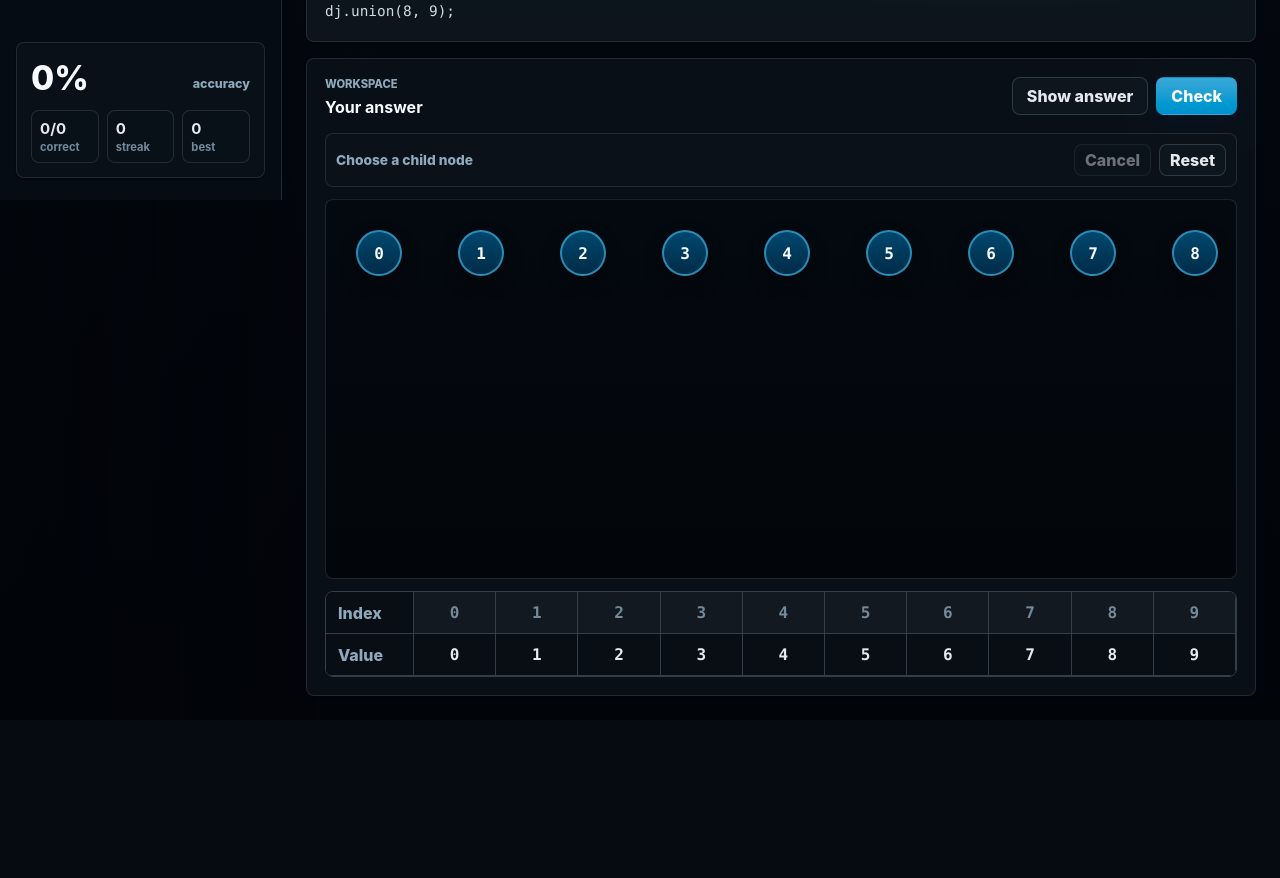
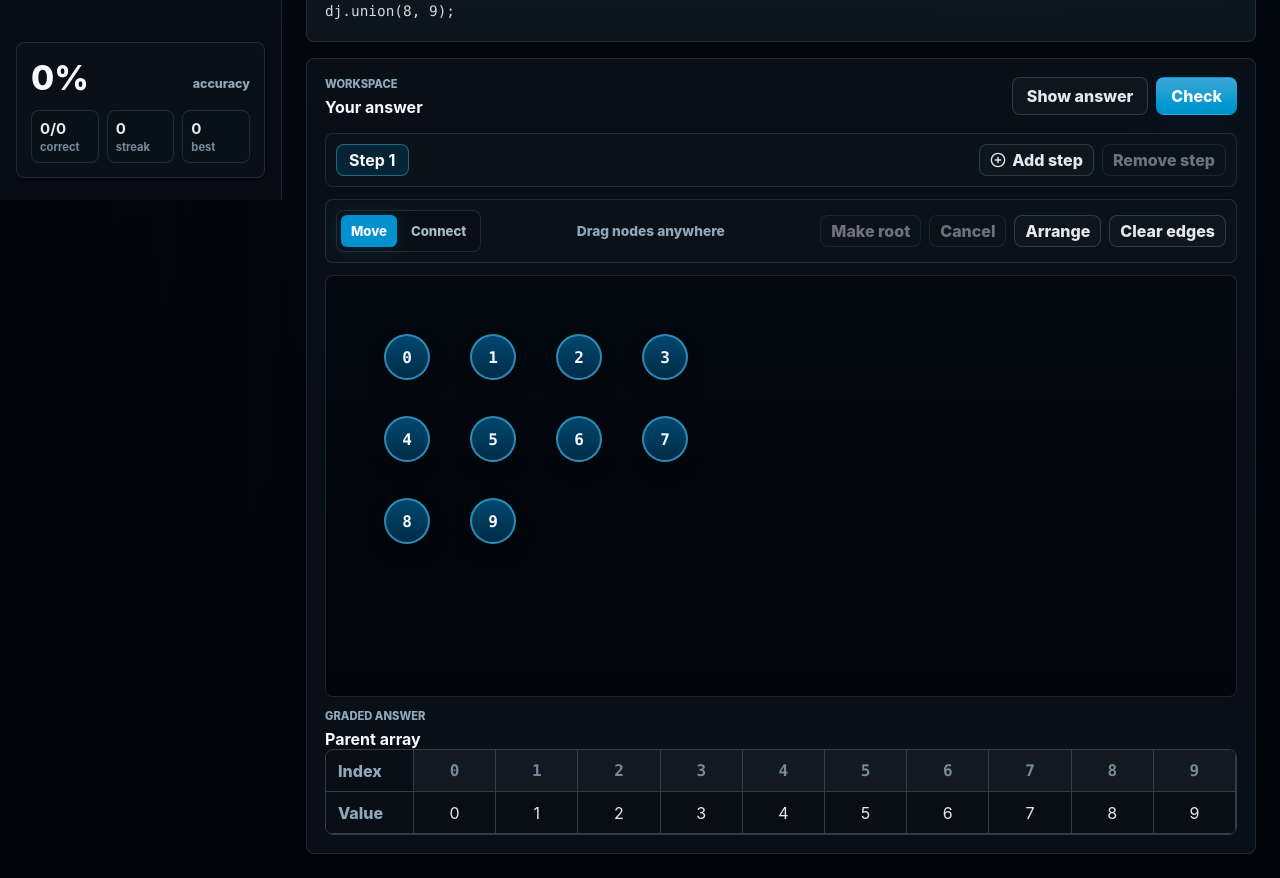
Before and after one commit to StevScripts/disjoint-btree-practice, a React (Vite) app: page / in a window 1280 px wide. Shown: the part 600-1478 px from the top of the page. Before the commit the page ends 1320 px from the top, so only its background shows below. Built offline with nearby package versions, Linux system fonts and the light colour scheme.

Commit message:
Add freeform disjoint set steps

```diff
--- a/src/App.tsx
+++ b/src/App.tsx
@@ -8,8 +8,8 @@ import {
   Trash2,
   XCircle,
 } from "lucide-react";
-import type { DragEvent } from "react";
-import { useEffect, useMemo, useState } from "react";
+import type { DragEvent, PointerEvent } from "react";
+import { useEffect, useMemo, useRef, useState } from "react";
 
 type Topic = "api" | "backtracking" | "sets" | "insert" | "delete" | "rb-insert" | "rb-delete" | "skip" | "analysis";
 type ProblemKind =
@@ -149,6 +149,11 @@ type Stats = {
   correct: number;
   streak: number;
   bestStreak: number;
+};
+
+type DsStep = {
+  parents: number[];
+  positions: DsPosition[];
 };
 
 const TOPICS: { id: Topic; label: string; icon: typeof Network }[] = [
@@ -1576,6 +1581,14 @@ function removeChildFromNode(root: TreeNode, nodeId: string): TreeNode {
   return remove(root) ?? root;
 }
 
+function moveSubtreeToNode(root: TreeNode, nodeId: string, targetId: string, index: number): TreeNode {
+  if (nodeId === root.id || nodeId === targetId) return root;
+  const subtree = findTreeNode(root, nodeId);
+  if (!subtree || findTreeNode(subtree, targetId)) return root;
+  const withoutSubtree = removeChildFromNode(root, nodeId);
+  return insertChildToNode(withoutSubtree, targetId, cloneTree(subtree), index);
+}
+
 function clearChildrenFromNode(root: TreeNode, nodeId: string): TreeNode {
   return updateTreeNode(root, nodeId, (node) => ({
     ...node,
@@ -1679,9 +1692,11 @@ function App() {
     return Number.isFinite(saved) && saved > 0 ? saved : Date.now();
   });
   const [arrayAnswer, setArrayAnswer] = useState<number[]>([]);
+  const [dsSteps, setDsSteps] = useState<DsStep[]>([]);
   const [quizAnswers, setQuizAnswers] = useState<Record<string, string>>({});
   const [treeSteps, setTreeSteps] = useState<TreeNode[]>([]);
   const [rbSteps, setRbSteps] = useState<RBNode[]>([]);
+  const [currentDsStep, setCurrentDsStep] = useState(0);
   const [currentStep, setCurrentStep] = useState(0);
   const [currentRBStep, setCurrentRBStep] = useState(0);
   const [result, setResult] = useState<"idle" | "correct" | "wrong">("idle");
@@ -1709,31 +1724,40 @@ function App() {
     setResult("idle");
     setShowAnswer(false);
     if (problem.answerType === "array") {
-      setArrayAnswer(range(problem.expectedArray?.length ?? 0));
+      const initialParents = range(problem.expectedArray?.length ?? 0);
+      setArrayAnswer(initialParents);
+      setDsSteps([{ parents: initialParents, positions: initialDsPositions(initialParents.length) }]);
       setQuizAnswers({});
       setTreeSteps([]);
       setRbSteps([]);
+      setCurrentDsStep(0);
       setCurrentStep(0);
       setCurrentRBStep(0);
     } else if (problem.answerType === "tree") {
       setArrayAnswer([]);
+      setDsSteps([]);
       setQuizAnswers({});
       setTreeSteps(problem.initialTree ? [cloneTree(problem.initialTree)] : []);
       setRbSteps([]);
+      setCurrentDsStep(0);
       setCurrentStep(0);
       setCurrentRBStep(0);
     } else if (problem.answerType === "rb") {
       setArrayAnswer([]);
+      setDsSteps([]);
       setQuizAnswers({});
       setTreeSteps([]);
       setRbSteps(problem.initialRBTree ? [cloneRBTree(problem.initialRBTree)!] : []);
+      setCurrentDsStep(0);
       setCurrentStep(0);
       setCurrentRBStep(0);
     } else {
       setArrayAnswer([]);
+      setDsSteps([]);
       setQuizAnswers(Object.fromEntries((problem.quizParts ?? []).map((part) => [part.id, ""])));
       setTreeSteps([]);
       setRbSteps([]);
+      setCurrentDsStep(0);
       setCurrentStep(0);
       setCurrentRBStep(0);
     }
@@ -1741,8 +1765,10 @@ function App() {
 
   const checkAnswer = () => {
     const correct =
-      problem.answerType === "array"
-        ? JSON.stringify(arrayAnswer) === JSON.stringify(problem.expectedArray)
+      problem.kind === "ds-array"
+        ? JSON.stringify(dsSteps[dsSteps.length - 1]?.parents ?? []) === JSON.stringify(problem.expectedArray)
+        : problem.answerType === "array"
+          ? JSON.stringify(arrayAnswer) === JSON.stringify(problem.expectedArray)
         : problem.answerType === "tree"
           ? normalizeTree(treeSteps[treeSteps.length - 1] ?? null) === normalizeTree(problem.expectedTree ?? null)
           : problem.answerType === "rb"
@@ -1887,8 +1913,10 @@ function App() {
           {problem.answerType === "array" && problem.kind === "ds-array" ? (
             <DisjointSetBuilder
               indexes={problem.indexes ?? []}
-              parents={arrayAnswer}
-              onChange={setArrayAnswer}
+              steps={dsSteps}
+              currentStep={currentDsStep}
+              onCurrentStepChange={setCurrentDsStep}
+              onStepsChange={setDsSteps}
             />
           ) : problem.answerType === "array" ? (
             <ArrayAnswer
@@ -2126,77 +2154,6 @@ function ArrayView({ indexes, values }: { indexes: number[]; values: number[] })
   );
 }
 
-type DsLayoutNode = {
-  index: number;
-  x: number;
-  y: number;
-};
-
-function buildDsForestLayout(parents: number[]) {
-  const nodeSize = 46;
-  const siblingGap = 36;
-  const treeGap = 56;
-  const levelGap = 86;
-  const padding = 30;
-  const children = parents.map((): number[] => []);
-  parents.forEach((parent, index) => {
-    if (parent !== index && parent >= 0 && parent < parents.length) {
-      children[parent].push(index);
-    }
-  });
-  children.forEach((items) => items.sort((a, b) => a - b));
-
-  const roots = parents.map((parent, index) => parent === index ? index : -1).filter((index) => index >= 0);
-  const measure = (index: number): number => {
-    const childWidths = children[index].map(measure);
-    if (childWidths.length === 0) return nodeSize;
-    return Math.max(nodeSize, childWidths.reduce((total, width) => total + width, 0) + siblingGap * (childWidths.length - 1));
-  };
-
-  const nodes: DsLayoutNode[] = [];
-  const lines: LayoutLine[] = [];
-  let maxY = padding + nodeSize;
-
-  const place = (index: number, left: number, depth: number): number => {
-    const width = measure(index);
-    const centerX = left + width / 2;
-    const y = padding + depth * levelGap;
-    nodes.push({ index, x: centerX, y });
-    maxY = Math.max(maxY, y + nodeSize);
-
-    const childWidths = children[index].map(measure);
-    const childrenWidth = childWidths.length === 0 ? 0 : childWidths.reduce((total, value) => total + value, 0) + siblingGap * (childWidths.length - 1);
-    let childLeft = left + (width - childrenWidth) / 2;
-    children[index].forEach((child, childIndex) => {
-      const childCenterX = place(child, childLeft, depth + 1);
-      const childY = padding + (depth + 1) * levelGap;
-      lines.push({
-        x1: centerX,
-        y1: y + nodeSize,
-        x2: childCenterX,
-        y2: childY,
-      });
-      childLeft += childWidths[childIndex] + siblingGap;
-    });
-    return centerX;
-  };
-
-  let left = padding;
-  roots.forEach((root) => {
-    const width = measure(root);
-    place(root, left, 0);
-    left += width + treeGap;
-  });
-
-  return {
-    nodes: nodes.map((node) => ({ ...node, x: node.x })),
-    lines,
-    width: Math.max(620, left - treeGap + padding),
-    height: maxY + padding,
-    nodeSize,
-  };
-}
-
 function createsDsCycle(parents: number[], child: number, parent: number) {
   let current = parent;
   const seen = new Set<number>();
@@ -2209,28 +2166,92 @@ function createsDsCycle(parents: number[], child: number, parent: number) {
   return true;
 }
 
+type DsPosition = {
+  x: number;
+  y: number;
+};
+
+function initialDsPositions(count: number): DsPosition[] {
+  const columns = Math.ceil(Math.sqrt(count));
+  const gapX = 86;
+  const gapY = 82;
+  return Array.from({ length: count }, (_, index) => ({
+    x: 58 + (index % columns) * gapX,
+    y: 58 + Math.floor(index / columns) * gapY,
+  }));
+}
+
 function DisjointSetBuilder({
   indexes,
-  parents,
-  onChange,
+  steps,
+  currentStep,
+  onCurrentStepChange,
+  onStepsChange,
 }: {
   indexes: number[];
-  parents: number[];
-  onChange: (parents: number[]) => void;
+  steps: DsStep[];
+  currentStep: number;
+  onCurrentStepChange: (index: number) => void;
+  onStepsChange: (steps: DsStep[]) => void;
 }) {
+  const canvasRef = useRef<HTMLDivElement | null>(null);
   const [selected, setSelected] = useState<number | null>(null);
-  const layout = buildDsForestLayout(parents.length === indexes.length ? parents : range(indexes.length));
+  const [mode, setMode] = useState<"move" | "connect">("move");
+  const [dragging, setDragging] = useState<{ index: number; offsetX: number; offsetY: number } | null>(null);
+  const fallbackStep = { parents: range(indexes.length), positions: initialDsPositions(indexes.length) };
+  const step = steps[currentStep] ?? fallbackStep;
+  const effectiveParents = step.parents.length === indexes.length ? step.parents : range(indexes.length);
+  const positions = step.positions.length === indexes.length ? step.positions : initialDsPositions(indexes.length);
+  const nodeSize = 46;
+  const canvasWidth = Math.max(720, positions.reduce((max, position) => Math.max(max, position.x + 90), 0));
+  const canvasHeight = Math.max(420, positions.reduce((max, position) => Math.max(max, position.y + 90), 0));
+
+  useEffect(() => {
+    setSelected(null);
+    setDragging(null);
+  }, [indexes.length]);
+
+  const updateCurrentStep = (nextStep: DsStep) => {
+    onStepsChange(steps.map((item, index) => (index === currentStep ? nextStep : item)));
+  };
+
+  const updateParents = (parents: number[]) => {
+    updateCurrentStep({ parents, positions });
+  };
+
+  const updatePositions = (nextPositions: DsPosition[]) => {
+    updateCurrentStep({ parents: effectiveParents, positions: nextPositions });
+  };
+
+  const addStep = () => {
+    const next = [
+      ...steps.slice(0, currentStep + 1),
+      { parents: [...effectiveParents], positions: positions.map((position) => ({ ...position })) },
+    ];
+    onStepsChange(next);
+    onCurrentStepChange(next.length - 1);
+    setSelected(null);
+  };
+
+  const removeStep = () => {
+    if (steps.length <= 1) return;
+    const next = steps.filter((_, index) => index !== currentStep);
+    onStepsChange(next);
+    onCurrentStepChange(Math.max(0, currentStep - 1));
+    setSelected(null);
+  };
 
   const setParent = (child: number, parent: number) => {
-    if (child < 0 || parent < 0 || child >= parents.length || parent >= parents.length) return;
-    if (child !== parent && createsDsCycle(parents, child, parent)) return;
-    const next = [...parents];
+    if (child < 0 || parent < 0 || child >= effectiveParents.length || parent >= effectiveParents.length) return;
+    if (child !== parent && createsDsCycle(effectiveParents, child, parent)) return;
+    const next = [...effectiveParents];
     next[child] = parent;
-    onChange(next);
+    updateParents(next);
     setSelected(null);
   };
 
   const handleNodeClick = (index: number) => {
+    if (mode !== "connect") return;
     if (selected === null) {
       setSelected(index);
       return;
@@ -2238,57 +2259,157 @@ function DisjointSetBuilder({
     setParent(selected, index);
   };
 
+  const canvasPoint = (event: PointerEvent<HTMLButtonElement>) => {
+    const bounds = canvasRef.current?.getBoundingClientRect();
+    if (!bounds) return null;
+    return {
+      x: event.clientX - bounds.left + (canvasRef.current?.scrollLeft ?? 0),
+      y: event.clientY - bounds.top + (canvasRef.current?.scrollTop ?? 0),
+    };
+  };
+
+  const startMove = (event: PointerEvent<HTMLButtonElement>, index: number) => {
+    if (mode !== "move") return;
+    const point = canvasPoint(event);
+    if (!point) return;
+    event.currentTarget.setPointerCapture(event.pointerId);
+    setDragging({
+      index,
+      offsetX: point.x - positions[index].x,
+      offsetY: point.y - positions[index].y,
+    });
+  };
+
+  const moveNode = (event: PointerEvent<HTMLButtonElement>) => {
+    if (!dragging) return;
+    const point = canvasPoint(event);
+    if (!point) return;
+    const next = [...positions];
+    next[dragging.index] = {
+      x: Math.max(24, Math.min(canvasWidth - nodeSize - 24, point.x - dragging.offsetX)),
+      y: Math.max(24, Math.min(canvasHeight - nodeSize - 24, point.y - dragging.offsetY)),
+    };
+    updatePositions(next);
+  };
+
+  const finishMove = (event: PointerEvent<HTMLButtonElement>) => {
+    if (!dragging) return;
+    event.currentTarget.releasePointerCapture(event.pointerId);
+    setDragging(null);
+  };
+
   return (
     <div className="ds-builder">
+      <div className="step-toolbar">
+        <div className="step-tabs" aria-label="Disjoint set answer steps">
+          {steps.map((_, index) => (
+            <button
+              className={index === currentStep ? "step-tab active" : "step-tab"}
+              key={index}
+              onClick={() => onCurrentStepChange(index)}
+            >
+              Step {index + 1}
+            </button>
+          ))}
+        </div>
+        <div className="step-actions">
+          <button className="secondary compact" onClick={addStep}>
+            <CirclePlus size={16} />
+            Add step
+          </button>
+          <button className="secondary compact" onClick={removeStep} disabled={steps.length <= 1}>
+            Remove step
+          </button>
+        </div>
+      </div>
       <div className="ds-toolbar">
-        <span>{selected === null ? "Choose a child node" : `Node ${selected}: choose its parent`}</span>
+        <div className="ds-tool-group" aria-label="Disjoint set tools">
+          <button className={mode === "move" ? "scenario active" : "scenario"} onClick={() => {
+            setMode("move");
+            setSelected(null);
+          }}>
+            Move
+          </button>
+          <button className={mode === "connect" ? "scenario active" : "scenario"} onClick={() => setMode("connect")}>
+            Connect
+          </button>
+        </div>
+        <span>{mode === "move" ? "Drag nodes anywhere" : selected === null ? "Select child, then parent" : `Node ${selected}: choose parent`}</span>
         <div className="panel-tools">
+          <button className="secondary compact" onClick={() => selected !== null && setParent(selected, selected)} disabled={selected === null || mode !== "connect"}>
+            Make root
+          </button>
           <button className="secondary compact" onClick={() => setSelected(null)} disabled={selected === null}>
             Cancel
           </button>
-          <button className="secondary compact" onClick={() => onChange(range(indexes.length))}>
-            Reset
+          <button className="secondary compact" onClick={() => updatePositions(initialDsPositions(indexes.length))}>
+            Arrange
+          </button>
+          <button className="secondary compact" onClick={() => {
+            updateParents(range(indexes.length));
+            setSelected(null);
+          }}>
+            Clear edges
           </button>
         </div>
       </div>
-      <div className="ds-canvas" aria-label="Disjoint set forest builder">
-        <div className="ds-stage" style={{ width: layout.width, height: layout.height }}>
-          <svg className="tree-lines" width={layout.width} height={layout.height} aria-hidden="true">
-            {layout.lines.map((line, index) => (
-              <line key={`${line.x1}-${line.y1}-${index}`} x1={line.x1} y1={line.y1} x2={line.x2} y2={line.y2} />
-            ))}
+      <div className="ds-canvas" ref={canvasRef} aria-label="Disjoint set freeform builder">
+        <div className="ds-stage" style={{ width: canvasWidth, height: canvasHeight }}>
+          <svg className="tree-lines" width={canvasWidth} height={canvasHeight} aria-hidden="true">
+            {effectiveParents.map((parent, child) => parent !== child && positions[parent] && positions[child] ? (
+              <line
+                key={`${child}-${parent}`}
+                x1={positions[parent].x + nodeSize / 2}
+                y1={positions[parent].y + nodeSize / 2}
+                x2={positions[child].x + nodeSize / 2}
+                y2={positions[child].y + nodeSize / 2}
+              />
+            ) : null)}
+            {selected !== null && positions[selected] && (
+              <circle
+                cx={positions[selected].x + nodeSize / 2}
+                cy={positions[selected].y + nodeSize / 2}
+                fill="none"
+                r={nodeSize / 2 + 10}
+              />
+            )}
           </svg>
-          {layout.nodes.map((node) => (
+          {indexes.map((index) => (
             <button
               className={[
                 "ds-node",
-                selected === node.index ? "selected" : "",
-                parents[node.index] === node.index ? "root" : "",
+                selected === index ? "selected" : "",
+                effectiveParents[index] === index ? "root" : "",
+                mode === "move" ? "move-mode" : "connect-mode",
               ].filter(Boolean).join(" ")}
-              draggable
-              key={node.index}
-              onClick={() => handleNodeClick(node.index)}
-              onDragStart={(event) => writeDragPayload(event, { type: "ds-node", index: node.index })}
-              onDragOver={(event) => event.preventDefault()}
-              onDrop={(event) => {
-                event.preventDefault();
-                const payload = readDragPayload(event);
-                if (payload?.type === "ds-node") setParent(payload.index, node.index);
+              key={index}
+              onClick={() => handleNodeClick(index)}
+              onPointerDown={(event) => startMove(event, index)}
+              onPointerMove={moveNode}
+              onPointerUp={finishMove}
+              onPointerCancel={finishMove}
+              style={{
+                left: positions[index]?.x ?? 0,
+                top: positions[index]?.y ?? 0,
+                width: nodeSize,
+                height: nodeSize,
               }}
-              style={{
-                left: node.x - layout.nodeSize / 2,
-                top: node.y,
-                width: layout.nodeSize,
-                height: layout.nodeSize,
-              }}
-              title={parents[node.index] === node.index ? `Node ${node.index} is a root` : `Parent: ${parents[node.index]}`}
+              title={effectiveParents[index] === index ? `Node ${index} is a root` : `Parent: ${effectiveParents[index]}`}
             >
-              {node.index}
+              {index}
             </button>
           ))}
         </div>
       </div>
-      <ArrayView indexes={indexes} values={parents} />
+      <div className="graded-array">
+        <div className="panel-heading">
+          <div>
+            <p className="eyebrow">Graded answer</p>
+            <h3>Parent array</h3>
+          </div>
+        </div>
+        <ArrayAnswer indexes={indexes} values={effectiveParents} onChange={updateParents} />
+      </div>
     </div>
   );
 }
@@ -2765,7 +2886,7 @@ function TreeStepBuilder({
         </aside>
 
         <div>
-          <p className="hint">Drop a key on a node to add it there, or below a node to create a child in that position. Use Parent above root when a split creates a new root.</p>
+          <p className="hint">Drop a key on a node to add it there, or below a node to create a child. Drag a whole node below another node to move that entire subtree.</p>
           <EditableTree root={currentTree} onChange={updateCurrentTree} />
         </div>
       </div>
@@ -2785,7 +2906,7 @@ function EditableTree({ root, onChange }: { root: TreeNode; onChange: (tree: Tre
 
   const dropNearNode = (event: DragEvent<HTMLDivElement>) => {
     const payload = readDragPayload(event);
-    if (!payload || payload.type === "tree-node" || payload.type === "rb-node" || payload.type === "rb-loose-node" || payload.type === "rb-palette-node") return;
+    if (!payload || payload.type === "rb-node" || payload.type === "rb-loose-node" || payload.type === "rb-palette-node") return;
 
     const stage = event.currentTarget.querySelector(".tree-stage");
     const bounds = stage?.getBoundingClientRect();
@@ -2848,6 +2969,10 @@ function EditableTree({ root, onChange }: { root: TreeNode; onChange: (tree: Tre
           ? addEmptyChildToNode(root, closest.layoutNode.node.id, childIndex)
           : addChildToNode(root, closest.layoutNode.node.id),
       );
+    }
+
+    if (payload.type === "tree-node") {
+      onChange(moveSubtreeToNode(root, payload.nodeId, closest.layoutNode.node.id, childIndex));
     }
   };
 
--- a/src/styles.css
+++ b/src/styles.css
@@ -461,6 +461,15 @@ button:focus-visible {
   font-weight: 760;
 }
 
+.ds-tool-group {
+  display: inline-flex;
+  gap: 4px;
+  padding: 4px;
+  border: var(--glass-border);
+  border-radius: var(--radius);
+  background: oklch(0.16 0.018 250 / 0.72);
+}
+
 .ds-canvas {
   overflow: auto;
   min-height: 380px;
@@ -488,6 +497,19 @@ button:focus-visible {
   font-family: "SFMono-Regular", ui-monospace, Menlo, Consolas, monospace;
   font-weight: 900;
   box-shadow: 0 8px 18px oklch(0.05 0.014 250 / 0.34);
+  touch-action: none;
+}
+
+.ds-node.move-mode {
+  cursor: grab;
+}
+
+.ds-node.move-mode:active {
+  cursor: grabbing;
+}
+
+.ds-node.connect-mode {
+  cursor: crosshair;
 }
 
 .ds-node.root {
@@ -498,6 +520,11 @@ button:focus-visible {
 .ds-node.selected {
   border-color: oklch(0.76 0.14 80);
   box-shadow: 0 0 0 3px oklch(0.76 0.14 80 / 0.22), 0 0 30px oklch(0.76 0.14 80 / 0.18);
+}
+
+.tree-lines circle {
+  stroke: oklch(0.76 0.14 80 / 0.55);
+  stroke-width: 2;
 }
 
 .actions {
```
